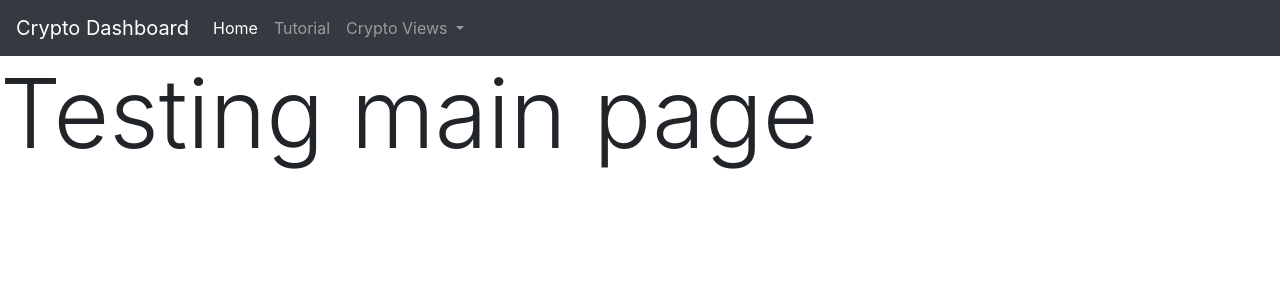
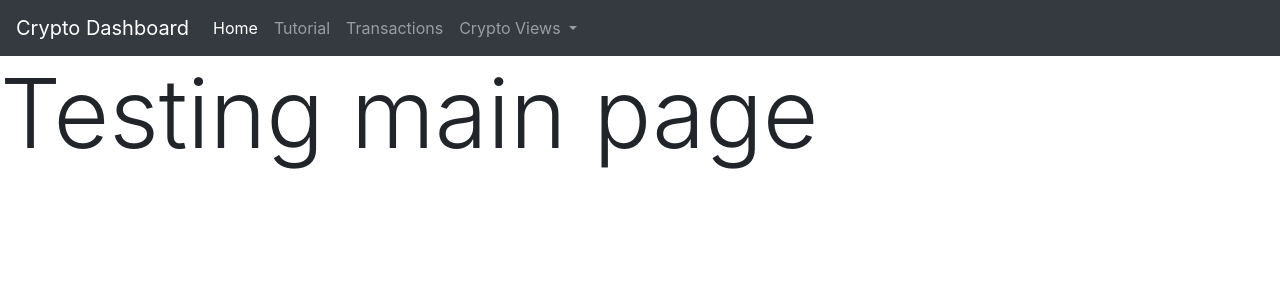
Before and after one commit to louislautz/Crypto-Dashboard, a Python web app: template templates/index.html in a window 1280 px wide. Shown: the top 300 px of the page. Run offline with Jinja, Linux system fonts and the light colour scheme; the template is opened without the code that fills it, so the values that code supplies are empty; some libraries are stand-ins or nearby versions.

Commit message:
Current active pages now has a visual indicator in nav bar

```diff
--- a/templates/base.html
+++ b/templates/base.html
@@ -13,14 +13,17 @@
 
             <div class="collapse navbar-collapse" id="navbarSupportedContent">
               <ul class="navbar-nav mr-auto">
-                <li class="nav-item active">
-                  <a class="nav-link" href="{{ url_for('index') }}">Home <span class="sr-only">(current)</span></a>
+                <li class="nav-item">
+                  <a class="nav-link {{ 'active' if active_page == 'index' else '' }}" href="{{ url_for('index') }}">Home <span class="sr-only">(current)</span></a>
                 </li>
                 <li class="nav-item">
-                  <a class="nav-link" href="{{ url_for('tutorial') }}">Tutorial</a>
+                  <a class="nav-link {{ 'active' if active_page == 'tutorial' else '' }}" href="{{ url_for('tutorial') }}">Tutorial</a>
+                </li>
+                <li class="nav-item">
+                  <a class="nav-link {{ 'active' if active_page == 'transactions' else '' }}" href="{{ url_for('transactions') }}">Transactions</a>
                 </li>
                 <li class="nav-item dropdown">
-                  <a class="nav-link dropdown-toggle" href="#" id="navbarDropdown" role="button" data-toggle="dropdown" aria-haspopup="true" aria-expanded="false">
+                  <a class="nav-link dropdown-toggle {{ 'active' if active_page == 'coin_view' else '' }}" href="#" id="navbarDropdown" role="button" data-toggle="dropdown" aria-haspopup="true" aria-expanded="false">
                     Crypto Views
                   </a>
                   <div class="dropdown-menu bg-dark" aria-labelledby="navbarDropdown">
--- a/templates/coin_view.html
+++ b/templates/coin_view.html
@@ -1,4 +1,5 @@
 {% extends "base.html" %}
+{% set active_page = "coin_view" %}
 {% block title %}{{coin}} view{% endblock %}
 {% block content %}
     <h1 class="display-1">{{coin}}</h1>
--- a/templates/index.html
+++ b/templates/index.html
@@ -1,4 +1,5 @@
 {% extends "base.html" %}
+{% set active_page = "index" %}
 {% block title %}Home Page{% endblock %}
 {% block content %}
     <h1 class="display-1">Testing main page</h1>
--- /dev/null
+++ b/templates/transactions.html
@@ -0,0 +1,6 @@
+{% extends "base.html" %}
+{% set active_page = "transactions" %}
+{% block title %}Transactions{% endblock %}
+{% block content %}
+    <h1 class="display-1">Transactions and stuff like that.</h1>
+{% endblock %}
--- a/templates/tutorial.html
+++ b/templates/tutorial.html
@@ -1,4 +1,5 @@
 {% extends "base.html" %}
+{% set active_page = "tutorial" %}
 {% block title %}Tutorial{% endblock %}
 {% block content %}
     <h1 class="display-1">Welcome to the tutorial page!</h1>
```
Also changed, not shown: FlaskBackend.py (+6 -2 lines).
